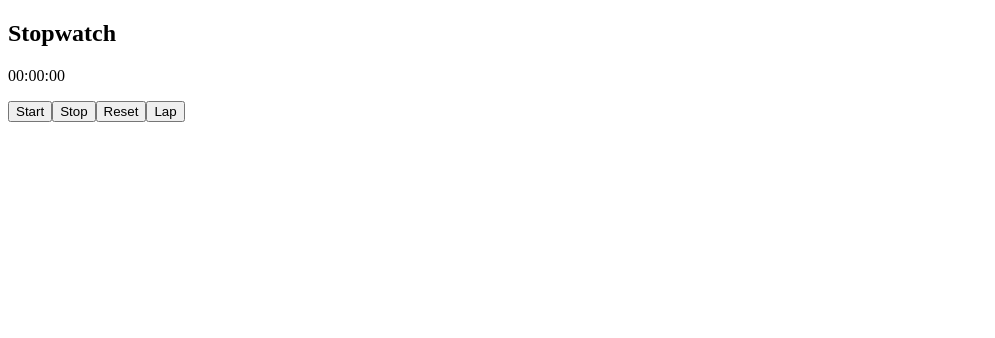
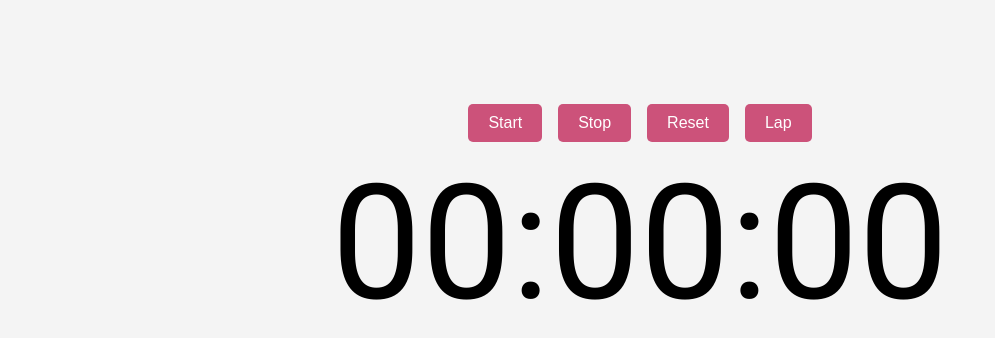
Before and after one commit to Shopify/eng-intern-assessment-react, a React app: page / in a window 1280 px wide. Shown: the top 338 px of the page, without its empty margins (0-995 px from the left). Built offline with nearby package versions, Linux system fonts and the light colour scheme.

Commit message:
added styling

```diff
--- /dev/null
+++ b/src/App.css
@@ -0,0 +1,47 @@
+@import url('https://fonts.googleapis.com/css2?family=Roboto:wght@400;700&display=swap');
+
+html,
+body {
+  margin: 0;
+  background-color: #f4f4f4;
+  font-family: 'Roboto', sans-serif;
+}
+
+.app {
+  text-align: center;
+  width: 100%;
+}
+
+button {
+  padding: 10px 20px;
+  font-size: 1rem;
+  background-color: #cc527a;
+  color: #ffffff;
+  border: none;
+  border-radius: 5px;
+  cursor: pointer;
+  transition: background-color 0.3s ease-in-out;
+  margin: 0.5rem;
+}
+
+button:hover {
+  background-color: #d96a9a;
+}
+
+.buttonStyling {
+  margin-top: 6rem;
+}
+
+.timer {
+  font-size: 10rem;
+}
+
+ul {
+  padding: 0;
+  font-size: 1.1rem;
+}
+
+li {
+  list-style: none;
+  margin-bottom: 0.15rem;
+}
--- a/src/App.tsx
+++ b/src/App.tsx
@@ -1,4 +1,5 @@
 import React from "react";
+import "./App.css";
 import { useState, useEffect } from "react";
 import StopWatch from "./StopWatch";
 import StopWatchButton from "./StopWatchButton";
@@ -27,17 +28,15 @@ export default function App() {
     };
   }, [toggle]);
 
-  console.log(toggle);
   return (
-    <div>
-      <h1>Stopwatch</h1>
-      <StopWatch timer={timer} laps={laps} />
+    <div className="app">
       <StopWatchButton
         setToggle={setToggle}
         setTimer={setTimer}
         setLaps={setLaps}
         timer={timer}
       />
+      <StopWatch timer={timer} laps={laps} />
     </div>
   );
 }
--- a/src/StopWatch.tsx
+++ b/src/StopWatch.tsx
@@ -17,8 +17,7 @@ const displayTime = (timer: number): string =>
 const StopWatch: React.FC<StopWatchProps> = ({ timer, laps }) => {
   return (
     <div>
-      <div>{displayTime(timer)}</div>
-
+      <div className="timer">{displayTime(timer)}</div>
       <ul>
         {laps?.map((lap, index) => (
           <li key={`lap-${lap}-${index}`}>
--- a/src/StopWatchButton.tsx
+++ b/src/StopWatchButton.tsx
@@ -20,7 +20,7 @@ const StopWatchButton: React.FC<StopWatchButtonProps> = ({
     setLaps([]);
   };
   return (
-    <div>
+    <div className="buttonStyling">
       <button onClick={() => setToggle(true)}>Start</button>
       <button onClick={() => setToggle(false)}>Stop</button>
       <button onClick={handleReset}>Reset</button>
```
Also changed, not shown: App.css (deleted).
